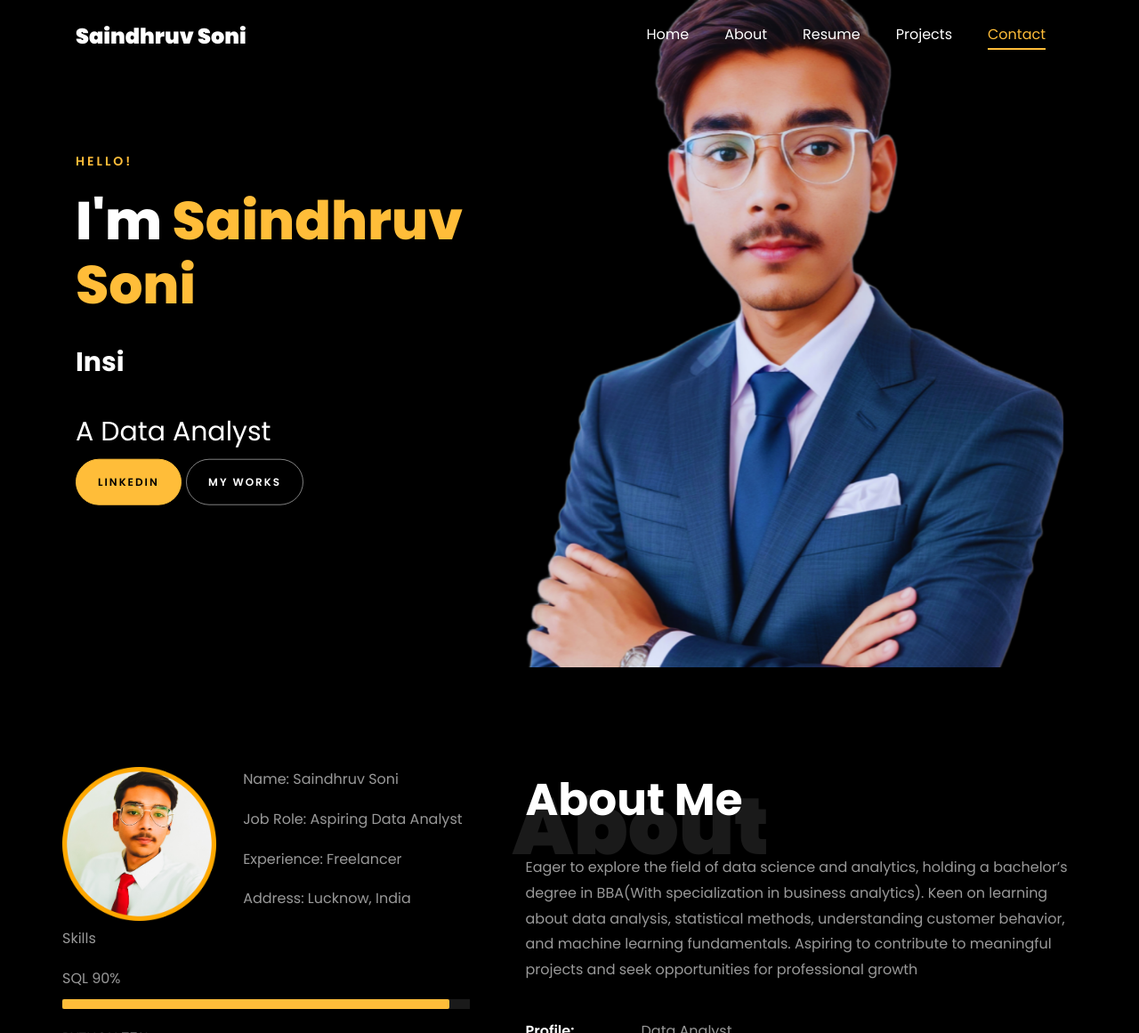
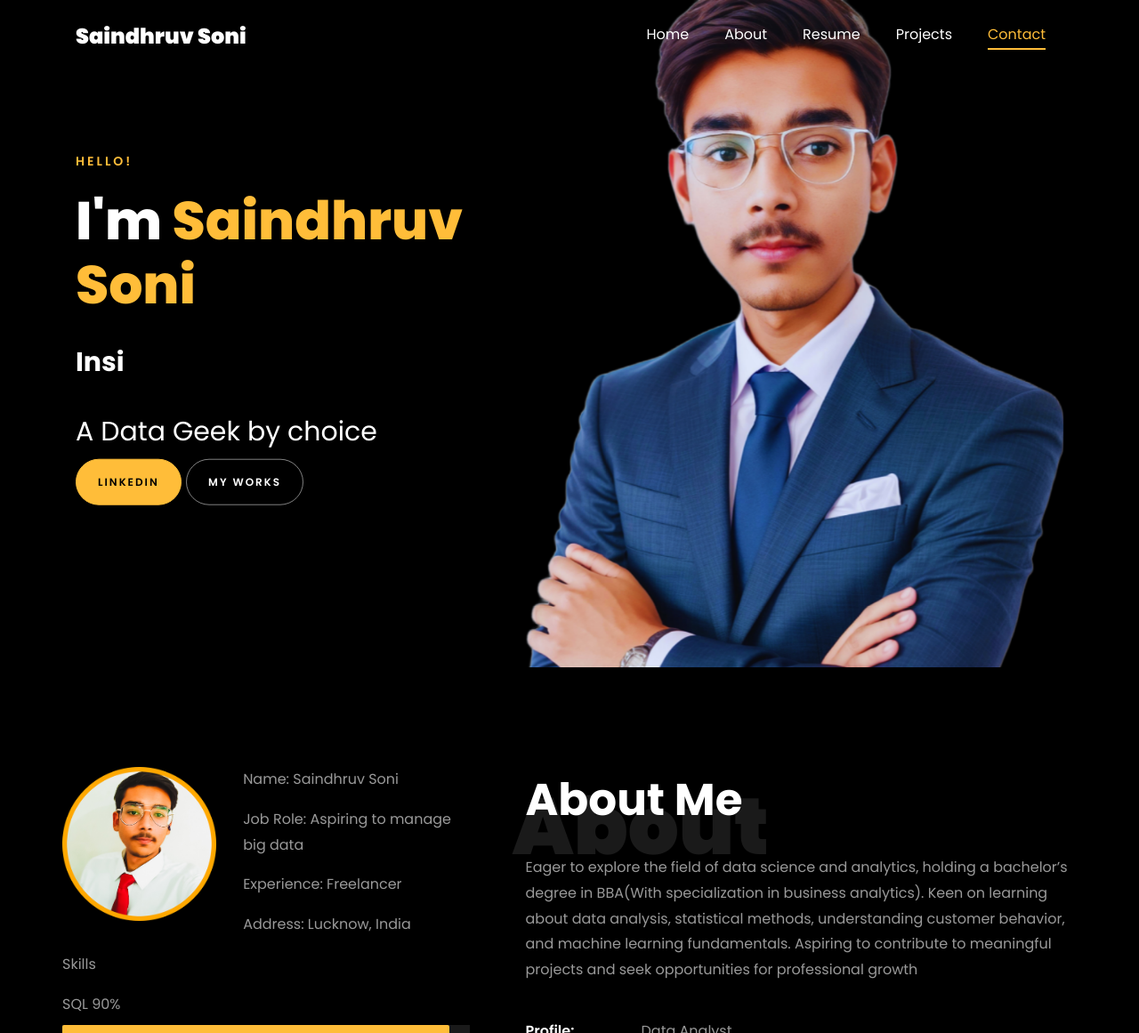
Before and after one commit to SaindhruvSoni/SaindhruvSoni.github.io, a plain HTML site: page index.html in a window 1280 px wide. Shown: the top 1161 px of the page at 89% size. Drawn offline with Linux system fonts and the light colour scheme; files whose address does not match are found by name.

Commit message:
Update index.html

```diff
--- a/index.html
+++ b/index.html
@@ -187,7 +187,7 @@
 
 						<br>
 						<br>
-			            <h2>A Data Analyst</h2>
+			            <h2>A Data Geek by choice</h2>
 						<!-- <h2 class="d-flex" style="margin-bottom: 0">With over 5 years of experience</h2> -->
 						<!-- <br> -->
 			            <p><a href="https://linkedin.com/in/saindhruv-soni" class="btn btn-primary py-3 px-4">LinkedIn</a>
@@ -220,7 +220,7 @@
 									<div class="col-sm-6 col-md-7">
 									  <div class="about-info">
 										<p><span class="title-s">Name: </span> <span>Saindhruv Soni</span></p>
-										<p><span class="title-s">Job Role: </span> <span>Aspiring Data Analyst</span></p>
+										<p><span class="title-s">Job Role: </span> <span>Aspiring to manage big data</span></p>
 										<p><span class="title-s">Experience: </span> <span>Freelancer</span></p>
 										<p><span class="title-s">Address: </span> <span>Lucknow, India</span></p>
 									  </div>
```
